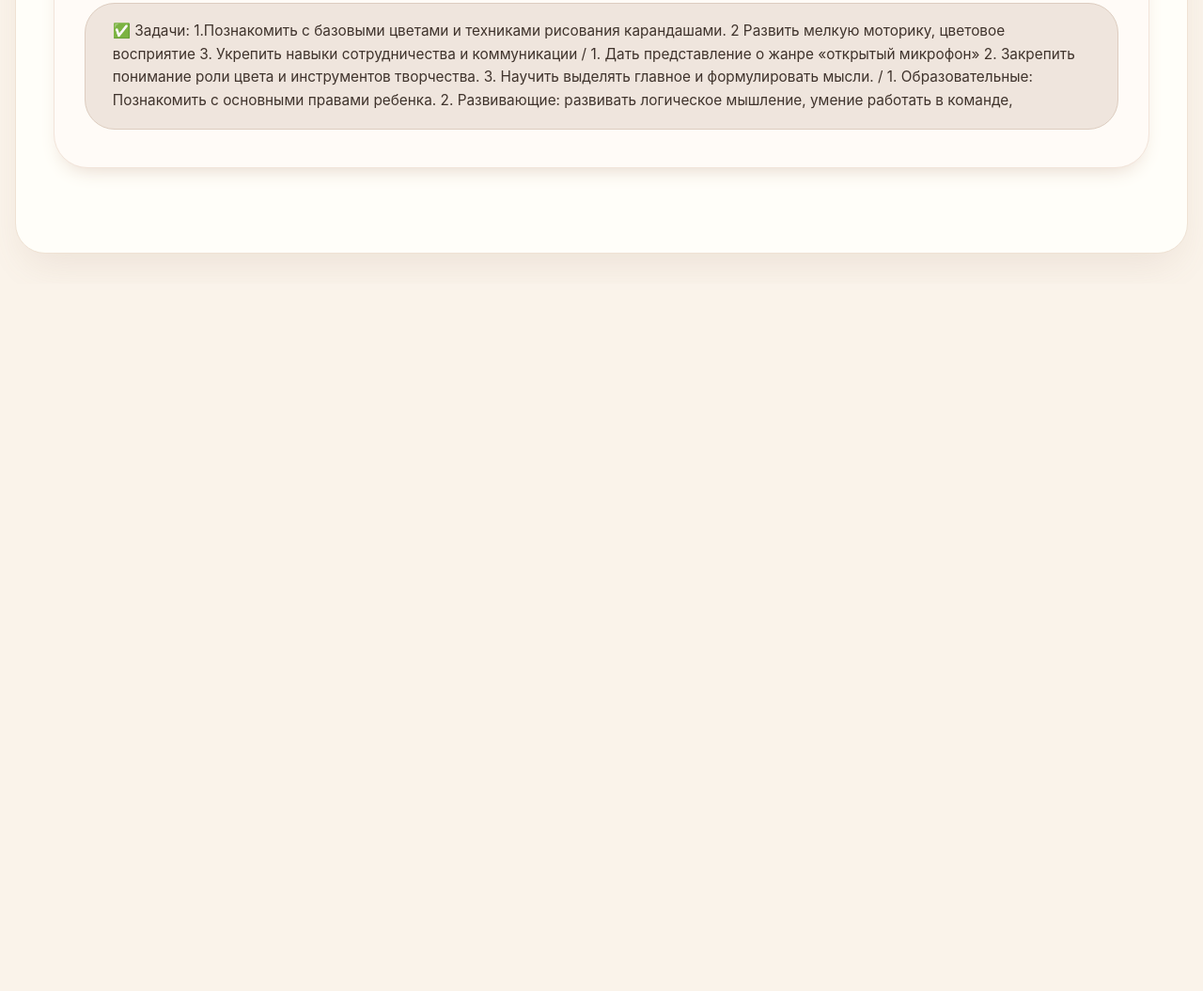
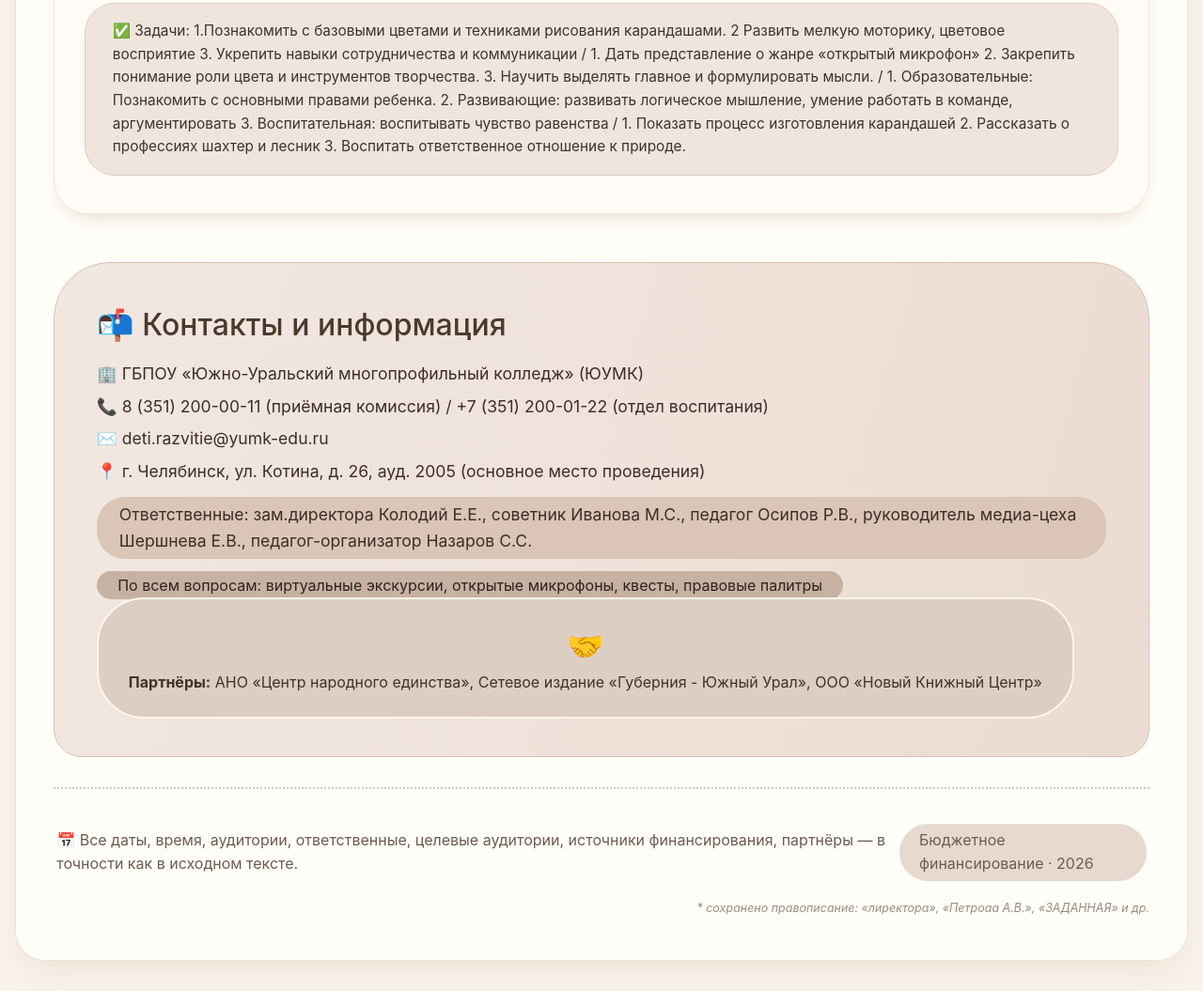
Before and after one commit to GENDEREASY/test1, a plain HTML site: page index.html in a window 1280 px wide. Shown: the part 6480-7535 px from the top of the page at 94% size. Before the commit the page ends 6782 px from the top, so only its background shows below. Drawn offline with Linux system fonts and the light colour scheme.

Commit message:
Update footer tasks and add contact information

```diff
--- a/index.html
+++ b/index.html
@@ -488,4 +488,33 @@
                 <div class="coord-block"><strong>Ответственный:</strong> Советник лиректора по воспитанию Иванова М.С.<br> Бюджетное финансирование. Партнёр: ООО «Новый Книжный Центр»</div>
             </div>
         </div>
-        <div class="org-footer-block">✅ Задачи: 1.Познакомить с базовыми цветами и техниками рисования карандашами. 2 Развить мелкую моторику, цветовое восприятие 3. Укрепить навыки сотрудничества и коммуникации / 1. Дать представление о жанре «открытый микрофон» 2. Закрепить понимание роли цвета и инструментов творчества. 3. Научить выделять главное и формулировать мысли. / 1. Образовательные: Познакомить с основными правами ребенка. 2. Развивающие: развивать логическое мышление, умение работать в команде,
+        <div class="org-footer-block">✅ Задачи: 1.Познакомить с базовыми цветами и техниками рисования карандашами. 2 Развить мелкую моторику, цветовое восприятие 3. Укрепить навыки сотрудничества и коммуникации / 1. Дать представление о жанре «открытый микрофон» 2. Закрепить понимание роли цвета и инструментов творчества. 3. Научить выделять главное и формулировать мысли. / 1. Образовательные: Познакомить с основными правами ребенка. 2. Развивающие: развивать логическое мышление, умение работать в команде, аргументировать 3. Воспитательная: воспитывать чувство равенства / 1. Показать процесс изготовления карандашей 2. Рассказать о профессиях шахтер и лесник 3. Воспитать ответственное отношение к природе.</div>
+    </div>
+
+    <!-- ============= КОНТАКТЫ (ПОЛНЫЕ, БЕЗ СОКРАЩЕНИЙ) ============= -->
+    <div class="contacts-area">
+        <div class="contact-left">
+            <h2>📬 Контакты и информация</h2>
+            <div class="contact-line">🏢 ГБПОУ «Южно-Уральский многопрофильный колледж» (ЮУМК)</div>
+            <div class="contact-line">📞 8 (351) 200-00-11 (приёмная комиссия) / +7 (351) 200-01-22 (отдел воспитания)</div>
+            <div class="contact-line">✉️ deti.razvitie@yumk-edu.ru</div>
+            <div class="contact-line">📍 г. Челябинск, ул. Котина, д. 26, ауд. 2005 (основное место проведения)</div>
+            <div class="contact-line" style="margin-top: 0.8rem;"><span style="background: #dac5b6; padding: 0.3rem 1.5rem; border-radius: 30px;">Ответственные: зам.директора Колодий Е.Е., советник Иванова М.С., педагог Осипов Р.В., руководитель медиа-цеха Шершнева Е.В., педагог-организатор Назаров С.С.</span></div>
+            <div style="margin-top: 1rem;"><span style="background: #c7b1a2; padding: 0.3rem 1.4rem; border-radius: 30px; color: #2d221e;">По всем вопросам: виртуальные экскурсии, открытые микрофоны, квесты, правовые палитры</span></div>
+        </div>
+        <div style="background: #dccec2; padding: 1.5rem 2rem; border-radius: 50px; text-align: center; border: 2px solid #fff6ed;">
+            <span style="font-size: 2rem;">🤝</span><br>
+            <span style="font-weight: 700;">Партнёры:</span> АНО «Центр народного единства», Сетевое издание «Губерния - Южный Урал», ООО «Новый Книжный Центр»
+        </div>
+    </div>
+
+    <!-- ФИНАЛЬНАЯ СТРОКА СОХРАННОСТИ -->
+    <hr>
+    <div style="display: flex; justify-content: space-between; align-items: center; padding: 0.8rem 0.2rem; color: #6e5b50;">
+        <span>📅 Все даты, время, аудитории, ответственные, целевые аудитории, источники финансирования, партнёры — в точности как в исходном тексте.</span>
+        <span style="background: #e7d9cf; padding: 0.3rem 1.3rem; border-radius: 40px;">Бюджетное финансирование · 2026</span>
+    </div>
+    <div class="tiny-remark" style="text-align: right;">* сохранено правописание: «лиректора», «Петроаа А.В.», «ЗАДАННАЯ» и др.</div>
+</div> <!-- закрытие page -->
+</body>
+</html>
```
